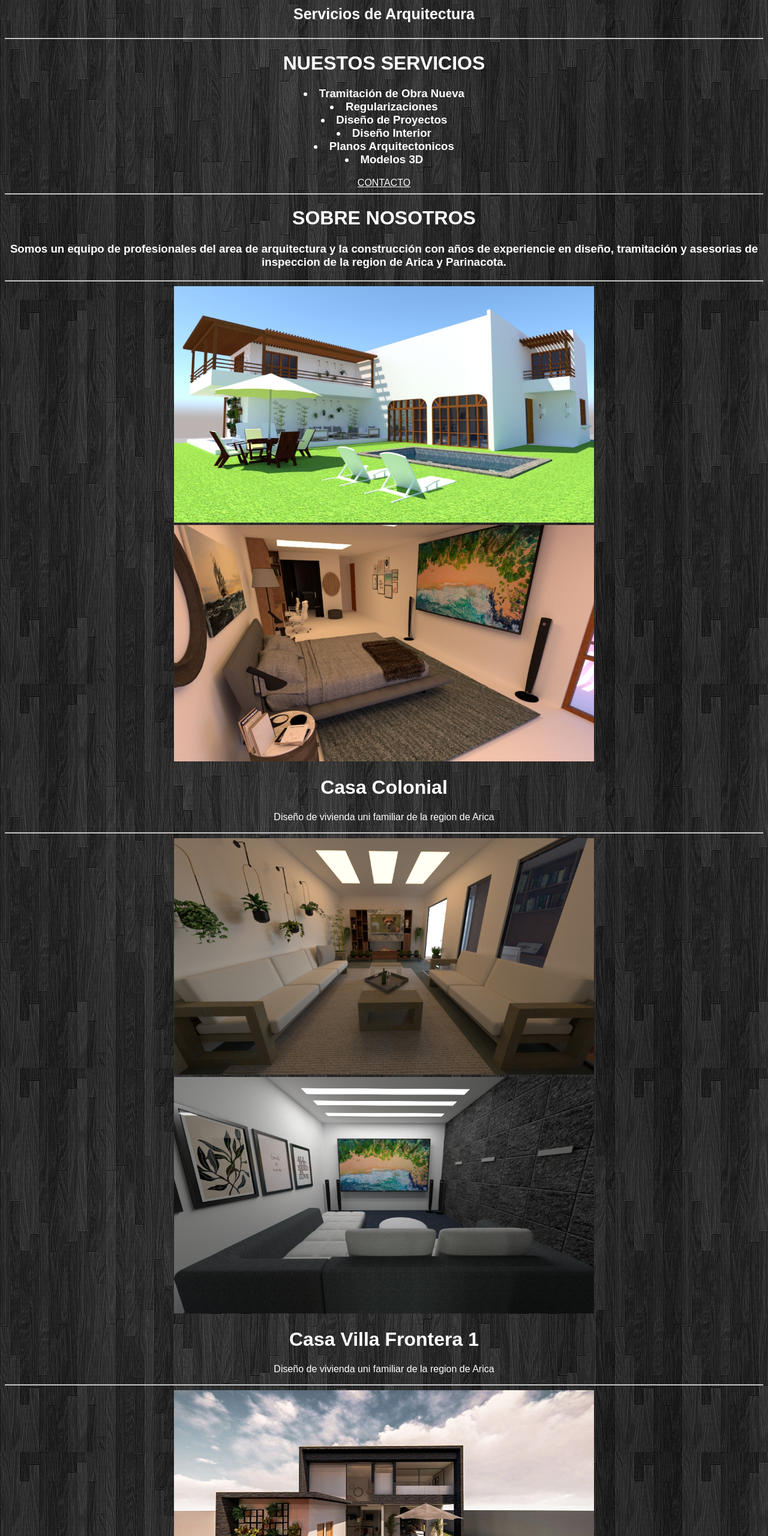
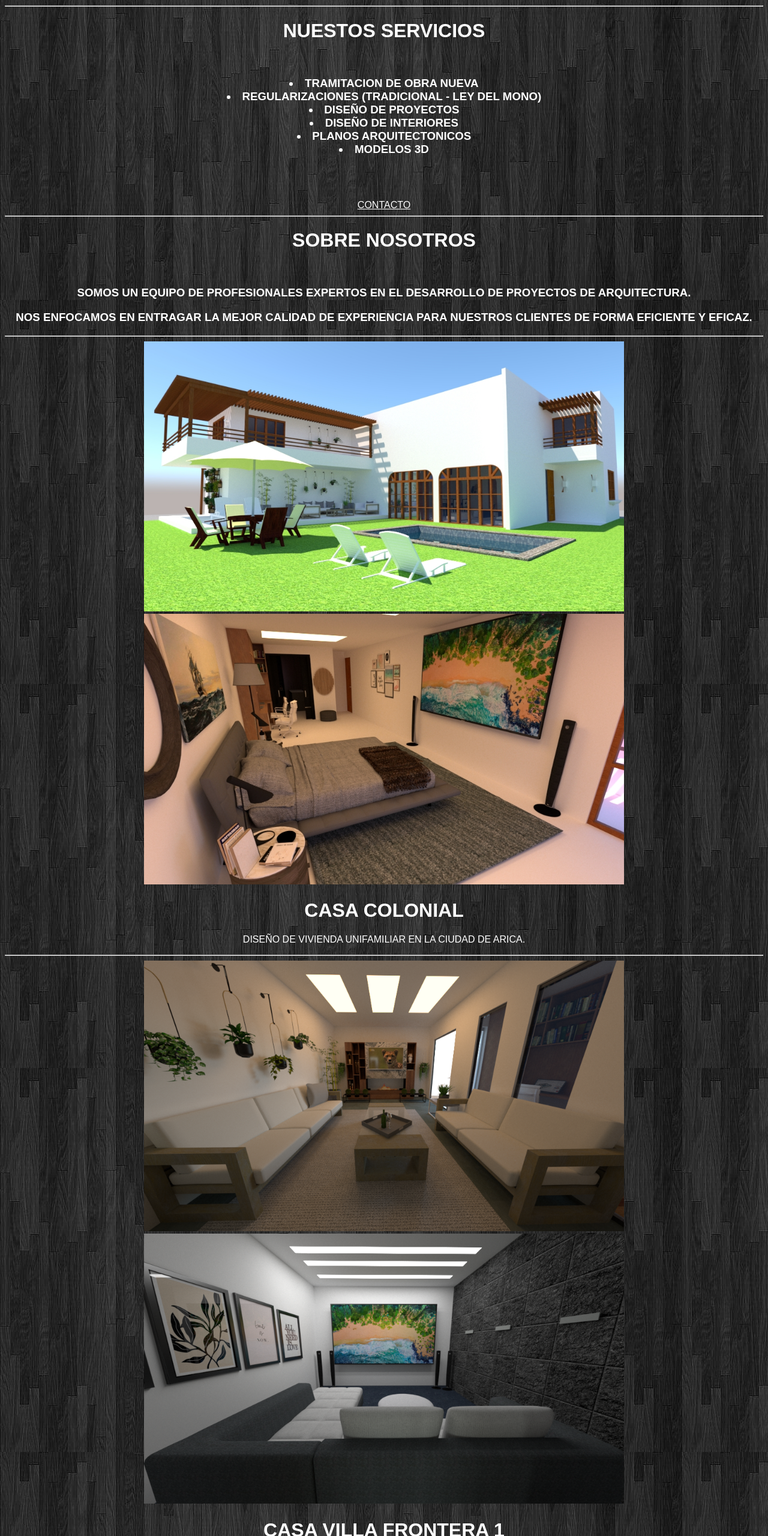
Before and after one commit to christo-CodeGhost/LBV-ARQUITECTOS, a plain HTML site: page index.html in a window 1280 px wide. Shown: the part 140-2700 px from the top of the page at 60% size. Drawn offline with Linux system fonts and the light colour scheme.

Commit message:
Update index.html

```diff
--- a/index.html
+++ b/index.html
@@ -7,70 +7,75 @@
 <body>
         <!-- inicio de portada -->
         <h1 id="tituloprincipal">LBV ARQUITECTOS</h1>
-    <h3 id="subtituloprincipal">Servicios de Arquitectura</h3>
     <hr>
         <!-- fin de portada -->
 
         <!-- espacio de contacto y links-->
     <div id="servicios">
         <h1>NUESTOS SERVICIOS</h1>
+        <br>
         <h3>
-        <li>Tramitación de Obra Nueva</li>
-        <li>Regularizaciones</li>
-        <li>Diseño de Proyectos</li>
-        <li>Diseño Interior</li>
-        <li>Planos Arquitectonicos</li>
-        <li>Modelos 3D</li>
+            <li>TRAMITACION DE OBRA NUEVA</li>
+            <li>REGULARIZACIONES (TRADICIONAL - LEY DEL MONO)</li>
+            <li>DISEÑO DE PROYECTOS</li>
+            <li>DISEÑO DE INTERIORES</li>
+            <li>PLANOS ARQUITECTONICOS</li>
+            <li>MODELOS 3D</li>
         </h3>
+        <br>
+        <br>
+        <br>
+            <a id="contacto" target="_blank" href="http://wa.me/959544047">CONTACTO</a>
     </div>
+    <hr>
     <div id="nosotros">
-    <a id="contacto" target="_blank" href="http://wa.me/959544047">CONTACTO</a>
+        <h1>SOBRE NOSOTROS</h1>
+        <br>
+        <h3>SOMOS UN EQUIPO DE PROFESIONALES EXPERTOS EN EL DESARROLLO DE PROYECTOS DE ARQUITECTURA.</h3>
+        <h3>NOS ENFOCAMOS EN ENTRAGAR LA MEJOR CALIDAD DE EXPERIENCIA PARA NUESTROS CLIENTES DE FORMA EFICIENTE Y EFICAZ.</H3>
+    </div>
     <hr>
-    <h1>SOBRE NOSOTROS</h1>
-    <h3>Somos un equipo de profesionales del area de arquitectura y la construcción con años de experiencie en diseño, tramitación y asesorias de inspeccion de la region de Arica y Parinacota.</h3>
-    <hr>
-    </div>
         <!-- inicio muestra de trabajos realizados -->
             <!-- casa colonial -->
     <div id="contenido">
-    <img id="imagenes" src="img 2/render 1.jpg" width="700" />
+        <img id="imagenes" src="img 2/render 1.jpg" width="800" />
         <br>
-    <img id="imagenes" src="img 2/render 2.jpg" width="700" />
-    <h1>Casa Colonial</h1>
-    <p>Diseño de vivienda uni familiar de la region de Arica</p>
+        <img id="imagenes" src="img 2/render 2.jpg" width="800" />
+        <h1>CASA COLONIAL</h1>
+        <p>DISEÑO DE VIVIENDA UNIFAMILIAR EN LA CIUDAD DE ARICA.</p>
     <hr>
 
             <!-- casa villa frontera 1 -->
-    <img id="imagenes" src="img/render 3.jpg" width="700" />
+        <img id="imagenes" src="img/render 3.jpg" width="800" />
         <br>
-    <img id="imagenes" src="img/render 2.jpg" width="700" />
-    <h1>Casa Villa Frontera 1</h1>
-    <p>Diseño de vivienda uni familiar de la region de Arica</p>
+        <img id="imagenes" src="img/render 2.jpg" width="800" />
+        <h1>CASA VILLA FRONTERA 1</h1>
+        <p>DISEÑO DE VIVIENDA UNIFAMILIAR EN LA CIUDAD DE ARICA.</p>
     <hr>
 
             <!-- casa terraza -->
-    <img id="imagenes" src="img 3/render 1.jpg" width="700" />
+        <img id="imagenes" src="img 3/render 1.jpg" width="800" />
         <br>
-    <img id="imagenes" src="img 3/render 2.jpg" width="700" />
-    <h1>Casa Terraza</h1>
-    <p>Diseño de vivienda uni familiar de la region de Arica</p>
+        <img id="imagenes" src="img 3/render 2.jpg" width="800" />
+        <h1>CASA TERRAZA</h1>
+        <p>DISEÑO DE VIVIENDA UNIFAMILIAR EN LA CIUDAD DE ARICA.</p>
     <hr>
 
             <!-- conjunto habitacional -->
-    <img id="imagenes" src="img 4/render 1.jpg" width="700" />
+        <img id="imagenes" src="img 4/render 1.jpg" width="800" />
         <br>
-    <img id="imagenes" src="img 4/render 2.jpg" width="700" />
-    <h1>Proyecto Habitacional Iquique</h1>
-    <p>Diseño de proyecto habitacional de la region de Tarapaca</p>
+        <img id="imagenes" src="img 4/render 2.jpg" width="800" />
+        <h1>PROYECTO HABITACIONAL IQUIQUE</h1>
+        <p>DISEÑO DE DEPARTAMENTOS TIPO PARA PROYECTO HABITACIONAL EN IQUIQUE.</p>
     <hr>
     </div>
         <!-- fin muestra de trabajos realizado -->
 
         <!-- pie de pagina -->
-    <p id="rrss">LBV Arquitectos  |   +56 9 59544047 / +56 9 90380804     |   lbv.arquitectos@ gmail.com</p>
-    <div id="instagram">
-    <a target="_blank" href="https://www.linkedin.com/company/lbvarquitectos/?viewAsMember=true"><img src="img redes sociales/linkedin.png" width="50"/></a>
-    <a target="_blank" href="https://www.instagram.com/lbv_arquitectos_spa/?igshid=MmU2YjMzNjRlOQ%3D%3D"><img src="img redes sociales/instagram.png" width="55"/></a>
+        <p id="rrss">LY BERNAL VERGARA Arquitectos SpA &#160 &#160 &#160 | &#160 &#160 &#160 +56 9 59544047 &#160/&#160 +56 9 90380804 &#160 &#160 &#160 | &#160 &#160 &#160 lbv.arquitectos@ gmail.com</p>
+    <div>
+        <a id="in" target="_blank" href="https://www.linkedin.com/company/lbvarquitectos/?viewAsMember=true"><img src="img redes sociales/linkedin.png" width="50"/></a>
+        <a id="insta" target="_blank" href="https://www.instagram.com/lbv_arquitectos_spa/?igshid=MmU2YjMzNjRlOQ%3D%3D"><img src="img redes sociales/instagram.png" width="50"/></a>
     </div>
     <!-- fin pie de pagina -->
 </body>
```
Lines whose indentation alone changed are shown as unchanged.
